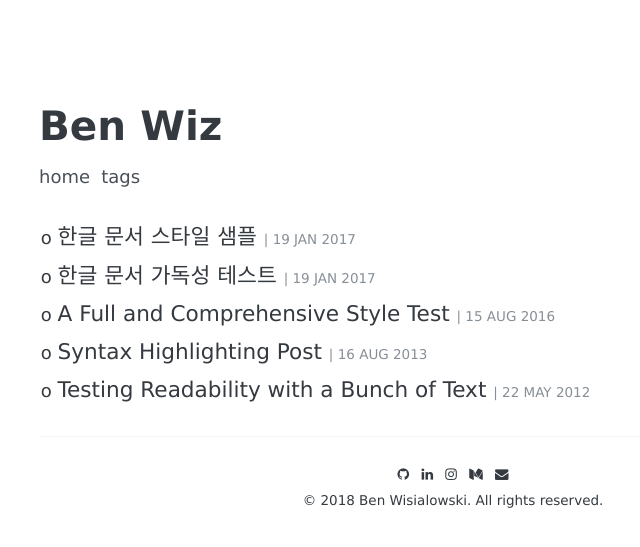
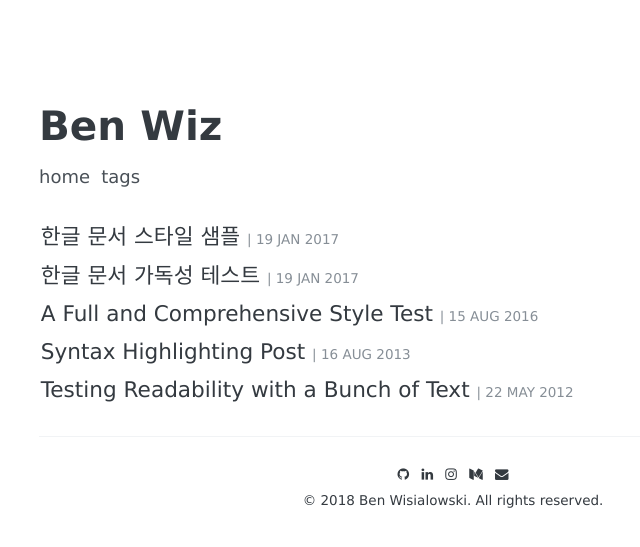
Before and after one commit to benwiz/blog, a Jekyll site: the page built from index.html, in a window 1280 px wide. Shown: the top 547 px of the page, without its empty margins (187-827 px from the left). Built offline with Jekyll 4.4.1, drawn with Linux system fonts in a browser that asks for light colours; some web fonts are replaced; the list of posts is cut into pages by our own code.

Commit message:
formatting

```diff
--- a/_layouts/home.html
+++ b/_layouts/home.html
@@ -26,7 +26,7 @@ layout: default
       <div class="archive-list-post">
         {% if post.link %}
           <a href="{{ post.link }}">
-      {% else %}o
+        {% else %}
           <a href="{{ post.url | prepend: site.baseurl }}">
         {% endif %}
             <span class="archive-list-post-title">
```
Lines whose indentation alone changed are shown as unchanged.
